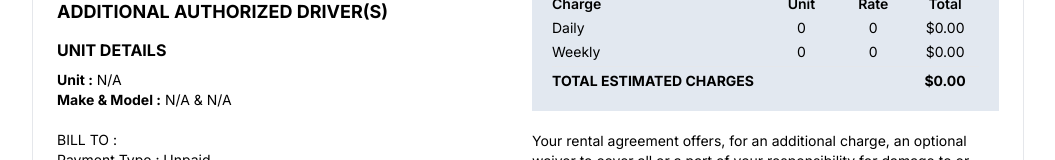
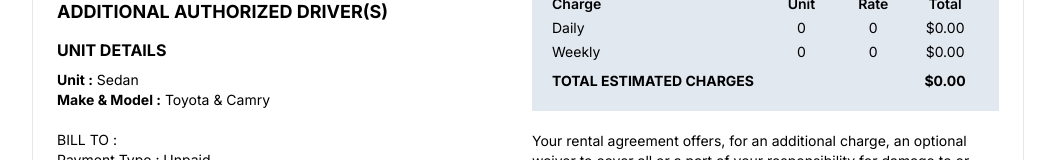
Before and after one commit to Taufiqul7756/rent-a-car, a Next.js app: page /invoice in a window 1280 px wide. Shown: the part 375-535 px from the top of the page, without its empty margins (112-1167 px from the left). Built offline with nearby package versions, Linux system fonts and the light colour scheme; no server answers.

Commit message:
vehicle info showing at invoice

```diff
--- a/app/components/Invoice.jsx
+++ b/app/components/Invoice.jsx
@@ -100,11 +100,12 @@ const Invoice = React.forwardRef((props, ref) => {
               <h1 className="text-base font-bold mb-2">UNIT DETAILS</h1>
               <p>
                 <span className="font-bold">Unit :</span>{" "}
-                {selectedCar?.type || "N/A"}
+                {selectedCar?.type || "Sedan"}
               </p>
               <p>
                 <span className="font-bold">Make & Model :</span>{" "}
-                {selectedCar?.make || "N/A"} & {selectedCar?.model || "N/A"}{" "}
+                {selectedCar?.make || "Toyota"} &{" "}
+                {selectedCar?.model || "Camry"}{" "}
               </p>
 
               <div className="py-5">
--- a/app/components/VehicleInformation.jsx
+++ b/app/components/VehicleInformation.jsx
@@ -3,6 +3,7 @@
 import React, { useContext, useEffect } from "react";
 import { CarContext } from "../context/CarContext";
 import Dropdown from "./Dropdown";
+import { InvoiceContext } from "../context/InvoiceContext";
 
 const VehicleInformation = () => {
   const {
@@ -16,6 +17,8 @@ const VehicleInformation = () => {
     models,
   } = useContext(CarContext);
 
+  const { setSelectedCar } = useContext(InvoiceContext);
+
   const uniqueVehicleTypes = [...new Set(cars.map((car) => car.type))];
 
   // Filter models based on the selected type
@@ -28,6 +31,7 @@ const VehicleInformation = () => {
 
   const handleVehicleChange = (car) => {
     setSelectedVehicle(car);
+    setSelectedCar(car);
   };
 
   return (
```
